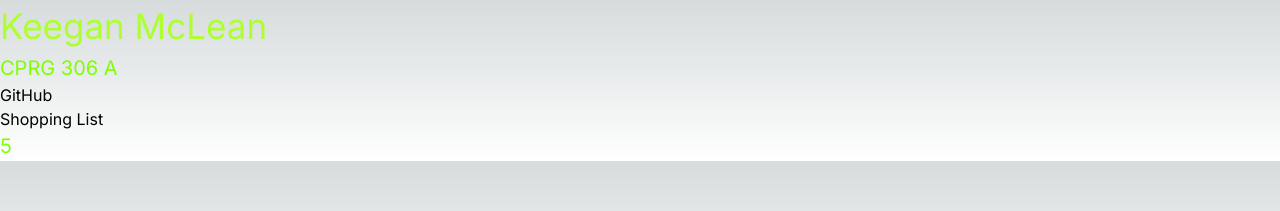
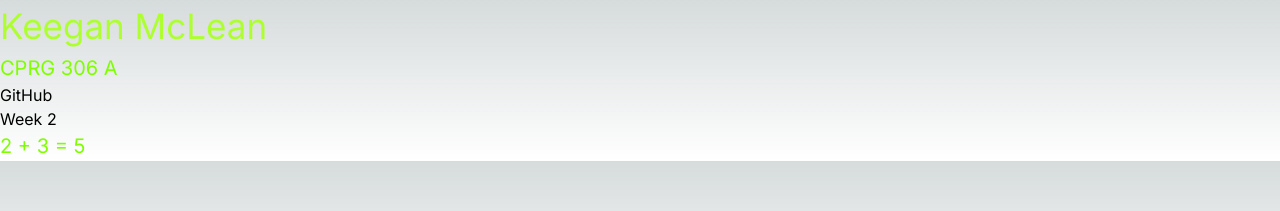
Before and after one commit to KeeganM22/CPRG306-Assignments, a Next.js app: page / in a window 1280 px wide. Shown: the top 211 px of the page. Built offline with nearby package versions, Linux system fonts and the light colour scheme.

Commit message:
Few changes to names and link to week 1

```diff
--- a/app/page.js
+++ b/app/page.js
@@ -5,8 +5,8 @@ export default function Home() {
   return (
     <>
         <StudentInfo />
-        <Link href="\week2">Shopping List</Link>
-        <h2> {Add(2, 3)}</h2>
+        <Link href="\week2">Week 2</Link>
+        <h2> 2 + 3 = {Add(2, 3)}</h2>
     </>
   );
 }
--- a/app/week2/page.js
+++ b/app/week2/page.js
@@ -1,10 +1,12 @@
 import StudentInfo from "../studentInfo"
+import Link from "next/link"
 
 export default function Shopping() {
     return (
         <>
         <h1> Shopping List </h1>
         <StudentInfo />
+        <Link href=".">Week 1</Link>
         </>
     )
 }
```
